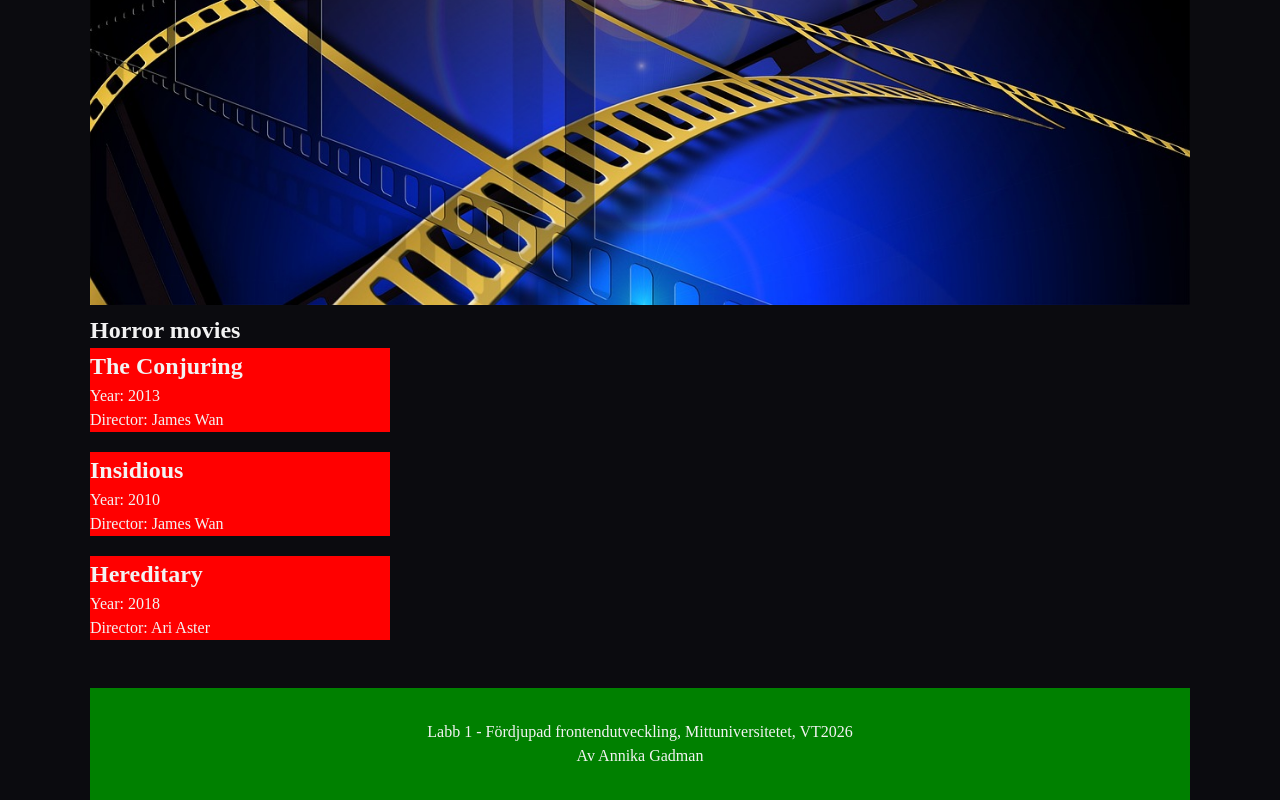
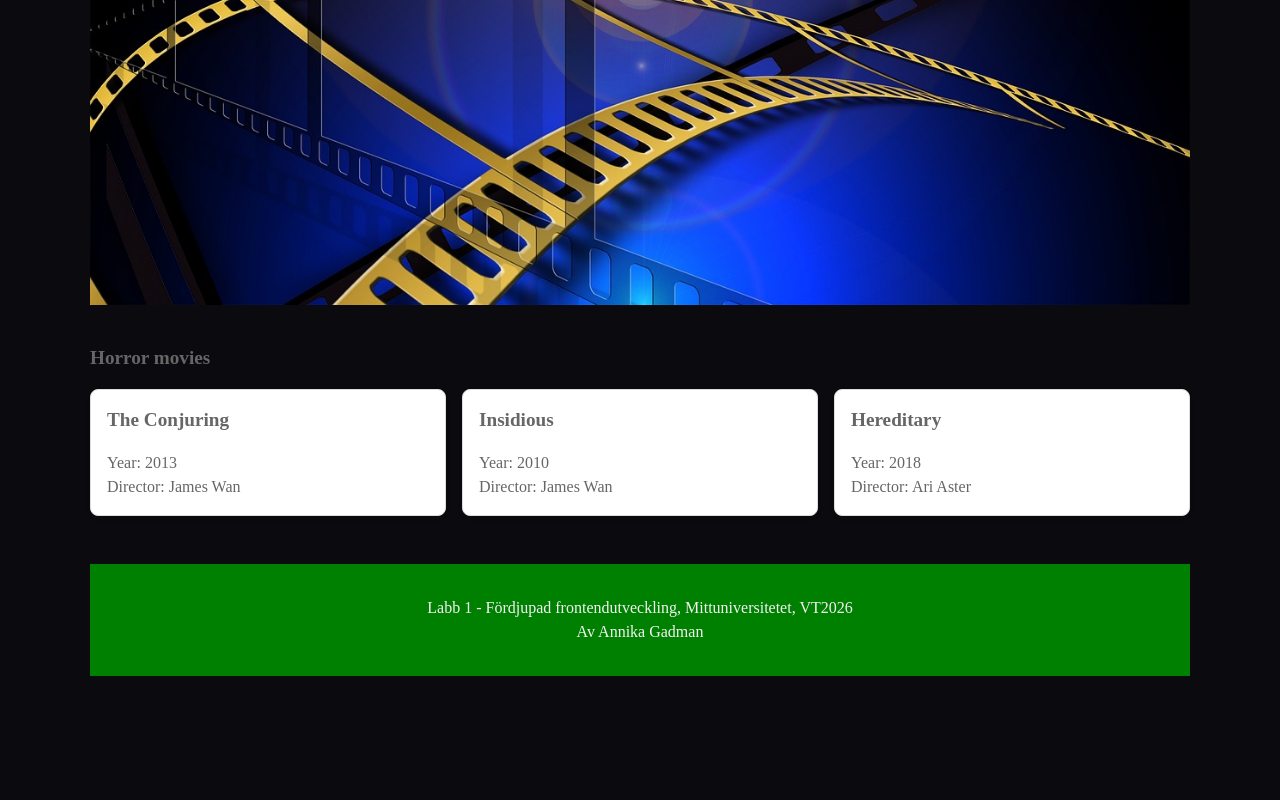
Before and after one commit to agadman/first-lab, a React (Vite) app: page / in a window 1280 px wide. Shown: the part 549-1349 px from the top of the page. After the commit the page ends 1225 px from the top, so only its background shows below. Built offline with nearby package versions, Linux system fonts and the light colour scheme.

Commit message:
startat styling MovieCard och MovieCardList

```diff
--- a/src/App.tsx
+++ b/src/App.tsx
@@ -5,18 +5,13 @@ import MovieCardList from "./components/MovieCardList"
 
 
 function App() {
-
-
-
   return (
-    <>
     <div className="container">
       <Header name="Horror Movies list" />
       <Hero />
       <MovieCardList />
       <Footer />
      </div>
-    </>
   )
 }
 
--- /dev/null
+++ b/src/components/MovieCard.css
@@ -0,0 +1,23 @@
+.movie-card {
+    padding: 1rem;
+    border: 1px solid #ddd;
+    border-radius: 8px;
+    background-color: #fff;
+    box-shadow: 0 2px 4px rgba(0, 0, 0, 0.1);
+    transition: transform 0.2s;
+}
+
+.movie-card:hover {
+    transform: translateY(-5px);
+}
+
+.movie-title {
+    font-size: 1.5rem;
+    margin-bottom: 0.5rem;
+    color: #666;
+}
+
+.movie-info {
+    font-size: 1rem;
+    color: #666;
+}
--- a/src/components/MovieCard.tsx
+++ b/src/components/MovieCard.tsx
@@ -1,3 +1,5 @@
+import './MovieCard.css'
+
 interface MovieCardProps {
   name: string;
   year: string;
@@ -6,11 +8,11 @@ interface MovieCardProps {
 
 function MovieCard ({name, year, director} : MovieCardProps){
   return (
-    <section style={{backgroundColor: "red", marginBottom: "20px", width: "300px"}}>
-        <h2>{name}</h2>
-        <p>Year: {year}</p>
-        <p>Director: {director}</p>
-      </section>
+    <article className="movie-card">
+        <h3 className="movie-title">{name}</h3>
+        <p className="movie-info">Year: {year}</p>
+        <p className="movie-info">Director: {director}</p>
+      </article>
   )
 }
 
--- a/src/components/MovieCardList.css
+++ b/src/components/MovieCardList.css
@@ -0,0 +1,26 @@
+.movie-list {
+    margin-top: 2rem;
+}
+
+.movie-title {
+    font-size: 1.2rem;
+    margin-bottom: 1rem;
+}
+
+.card-grid {
+    display: grid;
+    grid-template-columns: 1fr;
+    gap: 1rem;
+}
+
+@media (min-width: 768px) {
+    .card-grid {
+        grid-template-columns: repeat(2, 1fr);
+    }
+}
+
+@media (min-width: 1024px) {
+    .card-grid {
+        grid-template-columns: repeat(3, 1fr);
+    }
+}
--- a/src/components/MovieCardList.tsx
+++ b/src/components/MovieCardList.tsx
@@ -1,4 +1,5 @@
 import MovieCard from "./MovieCard"
+import './MovieCardList.css'
 
 function MovieCardList() {
   const movieArray = [
@@ -19,11 +20,13 @@ function MovieCardList() {
     }
   ]
   return (
-    <section>
-        <h2>Horror movies</h2>
-        {movieArray.map((movie, index) => (
-          <MovieCard name={movie.name} year={movie.year} director={movie.director} key={index} />
-        ))}
+    <section className="movie-list">
+        <h2 className="movie-title">Horror movies</h2>
+        <div className="card-grid">
+            {movieArray.map((movie, index) => (
+            <MovieCard name={movie.name} year={movie.year} director={movie.director} key={index} />
+            ))}
+        </div>
     </section>
   )
 }
```
